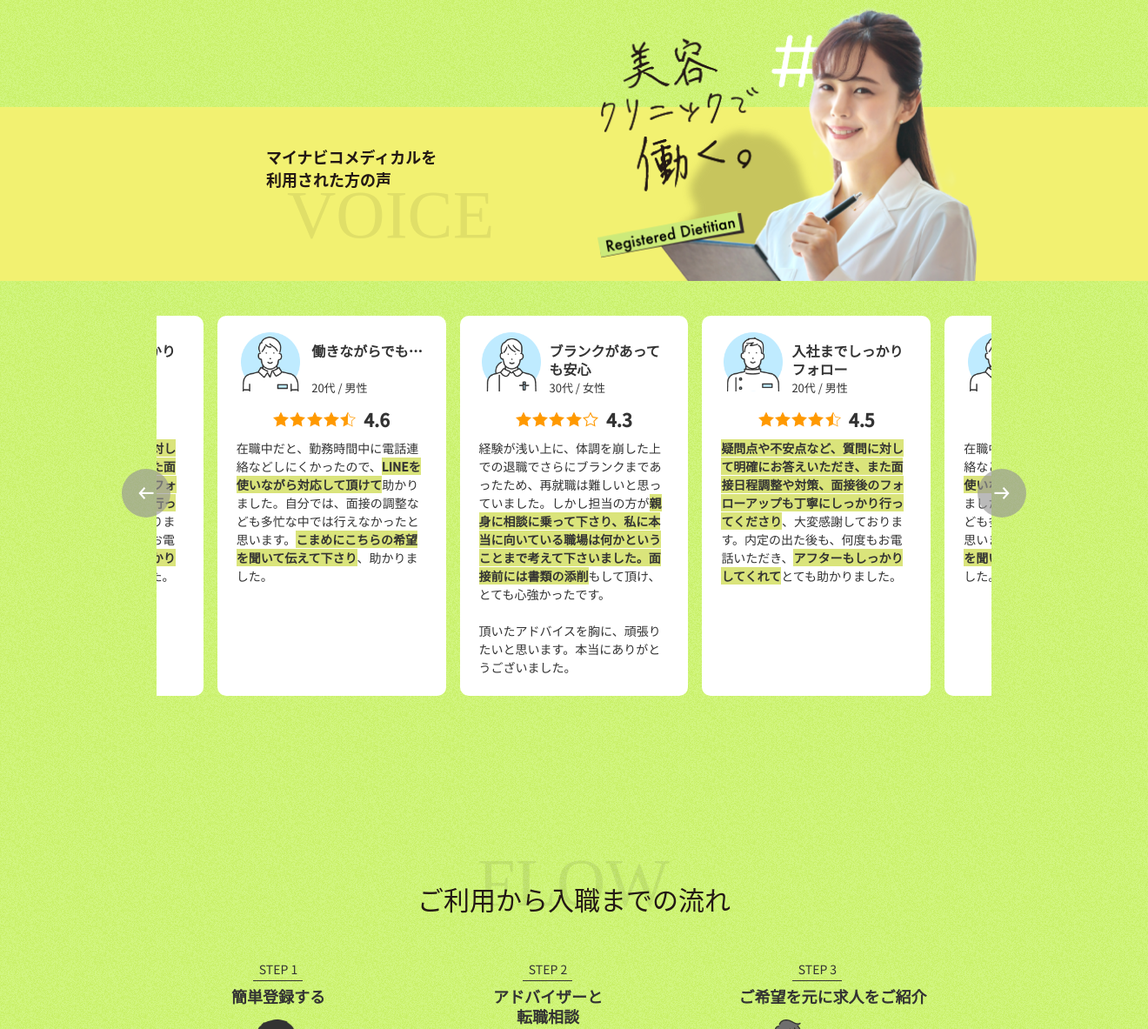
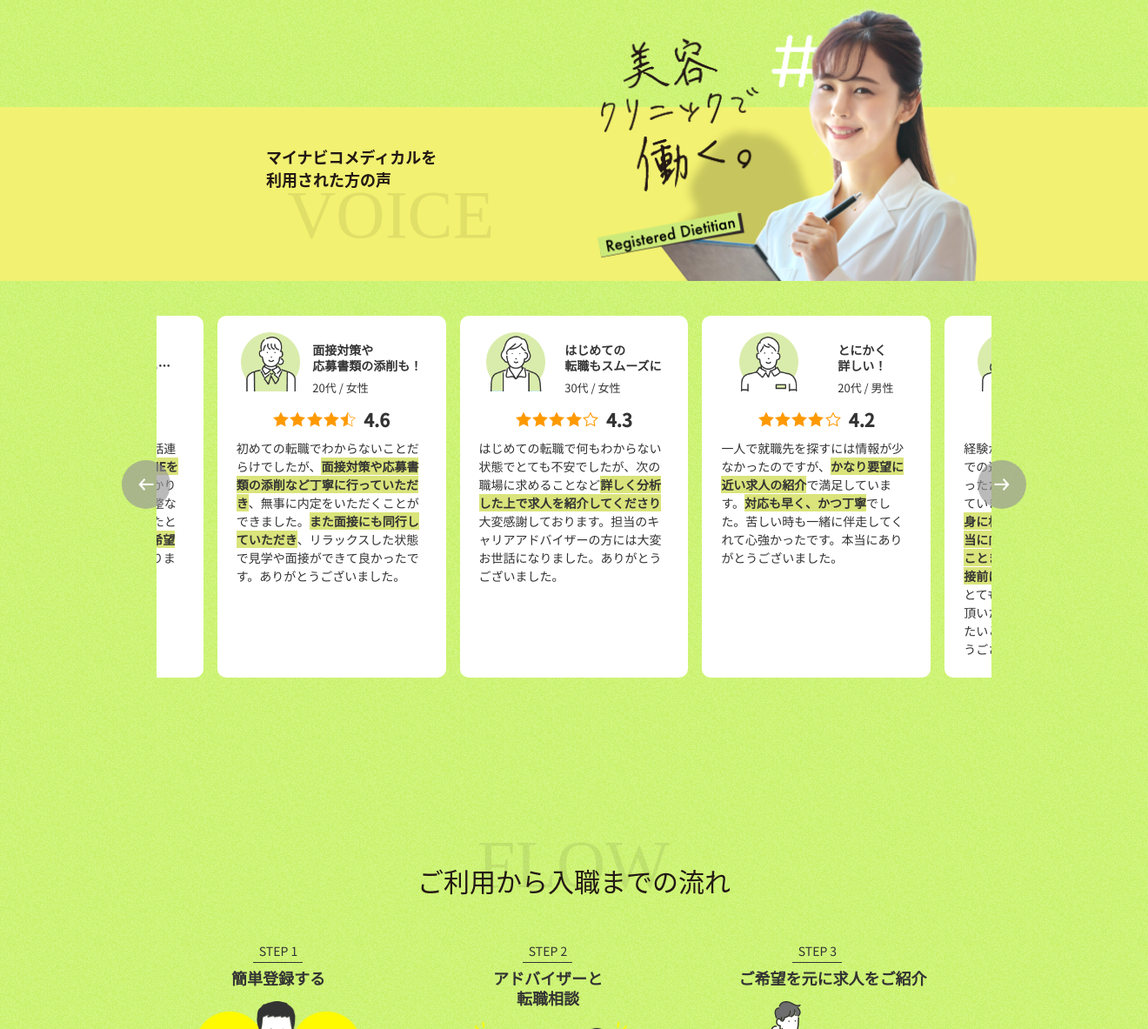
Before and after one commit to 29works/mn_co-medical, a PHP site: page /beauty/index.html in a window 1320 px wide. Shown: the part 5317-6500 px from the top of the page at 87% size. Run offline with PHP 8.4, Linux system fonts and the light colour scheme.

Commit message:
voice icon color調整

```diff
--- a/special/beauty/index.html
+++ b/special/beauty/index.html
@@ -394,19 +394,18 @@
           <div class="uservoice-slider">
             <div class="swiper-container">
               <div class="swiper-wrapper">
+
                 <div class="swiper-slide">
                   <div class="card04">
-
                     <div class="card04-head">
                       <div class="card04-img">
-                        <img src="../../special/img/beauty/card04_img07.png" alt="">
+                        <img src="../../special/img/beauty/card04_img04.png" alt="">
                       </div>
                       <div class="card04-wrap">
-                        <div class="card04-ttl">ブランクがあっても安心</div>
+                        <div class="card04-ttl">はじめての<br>転職もスムーズに</div>
                         <span class="card04-tag">30代 / 女性</span>
                       </div>
                     </div>
-
                     <div class="card04-body">
                       <div class="star">
                         <em class="star-icon icon-rated-yellow"></em>
@@ -417,36 +416,7 @@
                         <div class="star-point">4.3</div>
                       </div>
                       <p class="card04-txt">
-                        経験が浅い上に、体調を崩した上での退職でさらにブランクまであったため、再就職は難しいと思っていました。しかし担当の方が<span>親身に相談に乗って下さり、私に本当に向いている職場は何かということまで考えて下さいました。面接前には書類の添削</span>もして頂け、とても心強かったです。<br><br>
-                        頂いたアドバイスを胸に、頑張りたいと思います。本当にありがとうございました。
-                      </p>
-                    </div>
-                  </div>
-
-                </div>
-                <div class="swiper-slide">
-                  <div class="card04">
-                    <div class="card04-head">
-                      <div class="card04-img">
-                        <img src="../../special/img/beauty/card04_img02.png" alt="">
-                      </div>
-                      <div class="card04-wrap">
-                        <div class="card04-ttl">入社までしっかりフォロー</div>
-                        <span class="card04-tag">20代 / 男性</span>
-                      </div>
-                    </div>
-
-                    <div class="card04-body">
-                      <div class="star">
-                        <em class="star-icon icon-rated-yellow"></em>
-                        <em class="star-icon icon-rated-yellow"></em>
-                        <em class="star-icon icon-rated-yellow"></em>
-                        <em class="star-icon icon-rated-yellow"></em>
-                        <em class="star-icon icon-half-rated-yellow"></em>
-                        <div class="star-point">4.5</div>
-                      </div>
-                      <p class="card04-txt">
-                        <span>疑問点や不安点など、質問に対して明確にお答えいただき、また面接日程調整や対策、面接後のフォローアップも丁寧にしっかり行ってくださり</span>、大変感謝しております。内定の出た後も、何度もお電話いただき、<span>アフターもしっかりしてくれて</span>とても助かりました。
+                        はじめての転職で何もわからない状態でとても不安でしたが、次の職場に求めることなど<span>詳しく分析した上で求人を紹介してくださり</span>大変感謝しております。担当のキャリアアドバイザーの方には大変お世話になりました。ありがとうございました。
                       </p>
                     </div>
                   </div>
@@ -459,11 +429,92 @@
                         <img src="../../special/img/beauty/card04_img01.png" alt="">
                       </div>
                       <div class="card04-wrap">
-                        <div class="card04-ttl">働きながらでも…</div>
+                        <div class="card04-ttl">とにかく<br>詳しい！</div>
                         <span class="card04-tag">20代 / 男性</span>
                       </div>
                     </div>
+                    <div class="card04-body">
+                      <div class="star">
+                        <em class="star-icon icon-rated-yellow"></em>
+                        <em class="star-icon icon-rated-yellow"></em>
+                        <em class="star-icon icon-rated-yellow"></em>
+                        <em class="star-icon icon-rated-yellow"></em>
+                        <em class="star-icon icon-unrated-yellow"></em>
+                        <div class="star-point">4.2</div>
+                      </div>
+                      <p class="card04-txt">
+                        一人で就職先を探すには情報が少なかったのですが、<span>かなり要望に近い求人の紹介</span>で満足しています。<span>対応も早く、かつ丁寧</span>でした。苦しい時も一緒に伴走してくれて心強かったです。本当にありがとうございました。
+                      </p>
+                    </div>
+                  </div>
+                </div>
 
+                <div class="swiper-slide">
+                  <div class="card04">
+                    <div class="card04-head">
+                      <div class="card04-img">
+                        <img src="../../special/img/beauty/card04_img05.png" alt="">
+                      </div>
+                      <div class="card04-wrap">
+                        <div class="card04-ttl">ブランクが<br>あっても安心</div>
+                        <span class="card04-tag">30代 / 女性</span>
+                      </div>
+                    </div>
+                    <div class="card04-body">
+                      <div class="star">
+                        <em class="star-icon icon-rated-yellow"></em>
+                        <em class="star-icon icon-rated-yellow"></em>
+                        <em class="star-icon icon-rated-yellow"></em>
+                        <em class="star-icon icon-rated-yellow"></em>
+                        <em class="star-icon icon-half-rated-yellow"></em>
+                        <div class="star-point">4.5</div>
+                      </div>
+                      <p class="card04-txt">
+                        経験が浅い上に、体調を崩した上での退職でさらにブランクまであったため、再就職は難しいと思っていました。しかし担当の方が<span>親身に相談に乗って下さり、私に本当に向いている職場は何かということまで考えて下さいました</span>。<span>面接前には書類の添削</span>もして頂け、とても心強かったです。<br>
+                        頂いたアドバイスを胸に、頑張りたいと思います。本当にありがとうございました。
+                      </p>
+                    </div>
+                  </div>
+                </div>
+
+                <div class="swiper-slide">
+                  <div class="card04">
+                    <div class="card04-head">
+                      <div class="card04-img">
+                        <img src="../../special/img/beauty/card04_img03.png" alt="">
+                      </div>
+                      <div class="card04-wrap">
+                        <div class="card04-ttl">働き<br>ながらでも…</div>
+                        <span class="card04-tag">20代 / 男性</span>
+                      </div>
+                    </div>
+                    <div class="card04-body">
+                      <div class="star">
+                        <em class="star-icon icon-rated-yellow"></em>
+                        <em class="star-icon icon-rated-yellow"></em>
+                        <em class="star-icon icon-rated-yellow"></em>
+                        <em class="star-icon icon-rated-yellow"></em>
+                        <em class="star-icon icon-half-rated-yellow"></em>
+                        <div class="star-point">4.5</div>
+                      </div>
+                      <p class="card04-txt">
+                        在職中だと、勤務時間中に電話連絡などしにくかったので、<span>LINEを使いながら対応して頂けて</span>助かりました。自分では、面接の調整なども多忙な中では行えなかったと思います。<span>こまめにこちらの希望を聞いて伝えて下さり</span>、助かりました。
+                      </p>
+                    </div>
+                  </div>
+                </div>
+
+                <div class="swiper-slide">
+                  <div class="card04">
+                    <div class="card04-head">
+                      <div class="card04-img">
+                        <img src="../../special/img/beauty/card04_img06.png" alt="">
+                      </div>
+                      <div class="card04-wrap">
+                        <div class="card04-ttl">面接対策や<br>応募書類の添削も！</div>
+                        <span class="card04-tag">20代 / 女性</span>
+                      </div>
+                    </div>
                     <div class="card04-body">
                       <div class="star">
                         <em class="star-icon icon-rated-yellow"></em>
@@ -474,7 +525,7 @@
                         <div class="star-point">4.6</div>
                       </div>
                       <p class="card04-txt">
-                        在職中だと、勤務時間中に電話連絡などしにくかったので、<span>LINEを使いながら対応して頂けて</span>助かりました。自分では、面接の調整なども多忙な中では行えなかったと思います。<span>こまめにこちらの希望を聞いて伝えて下さり</span>、助かりました。
+                        初めての転職でわからないことだらけでしたが、<span>面接対策や応募書類の添削など丁寧に行っていただき</span>、無事に内定をいただくことができました。<span>また面接にも同行していただき</span>、リラックスした状態で見学や面接ができて良かったです。ありがとうございました。
                       </p>
                     </div>
                   </div>
--- a/special/css/beauty.css
+++ b/special/css/beauty.css
@@ -262,7 +262,7 @@ section {
 
 @media only screen and (max-width: 767px) {
   .btn-entry, .btn-job-entry {
-    font-size: 16px;
+    font-size: 12px;
     line-height: 1.469;
   }
   .btn-entry::after, .btn-job-entry::after {
@@ -272,7 +272,7 @@ section {
     background-size: 9px 14px;
   }
   .btn-entry span {
-    font-size: 15px;
+    font-size: 13px;
     margin-right: 5px;
     padding: 3px 10px;
     border-radius: 3px;
@@ -426,8 +426,8 @@ section {
   z-index: 1000;
   bottom: 62px;
   left: 0;
-  width: 80%;
-  padding: 0 20px;
+  width: 85%;
+  padding: 0 15px;
 }
 .floating .btn-wrap {
   width: 100%;
@@ -444,7 +444,7 @@ background-size: 1.2rem;
     bottom: 20px;
   }
   .floating .btn-wrap {
-    max-width: 400px;
+    max-width: 450px;
   }
 }
 
@@ -1753,7 +1753,7 @@ img.voice-ttl {
 .card04-ttl {
   padding-bottom: 5px;
   height: 38px;
-  font-size: 16px;
+  font-size: 14px;
   font-weight: bold;
   line-height: 1.3;
 }
```
Also changed, not shown: special/img/beauty/card04_img01.png, special/img/beauty/card04_img02.png, special/img/beauty/card04_img03.png, special/img/beauty/card04_img04.png, special/img/beauty/card04_img05.png, special/img/beauty/card04_img06.png, special/img/beauty/card04_img07.png, special/img/beauty/card04_img08.png, special/img/beauty/card04_img09.png, special/img/beauty/card04_img10.png.
